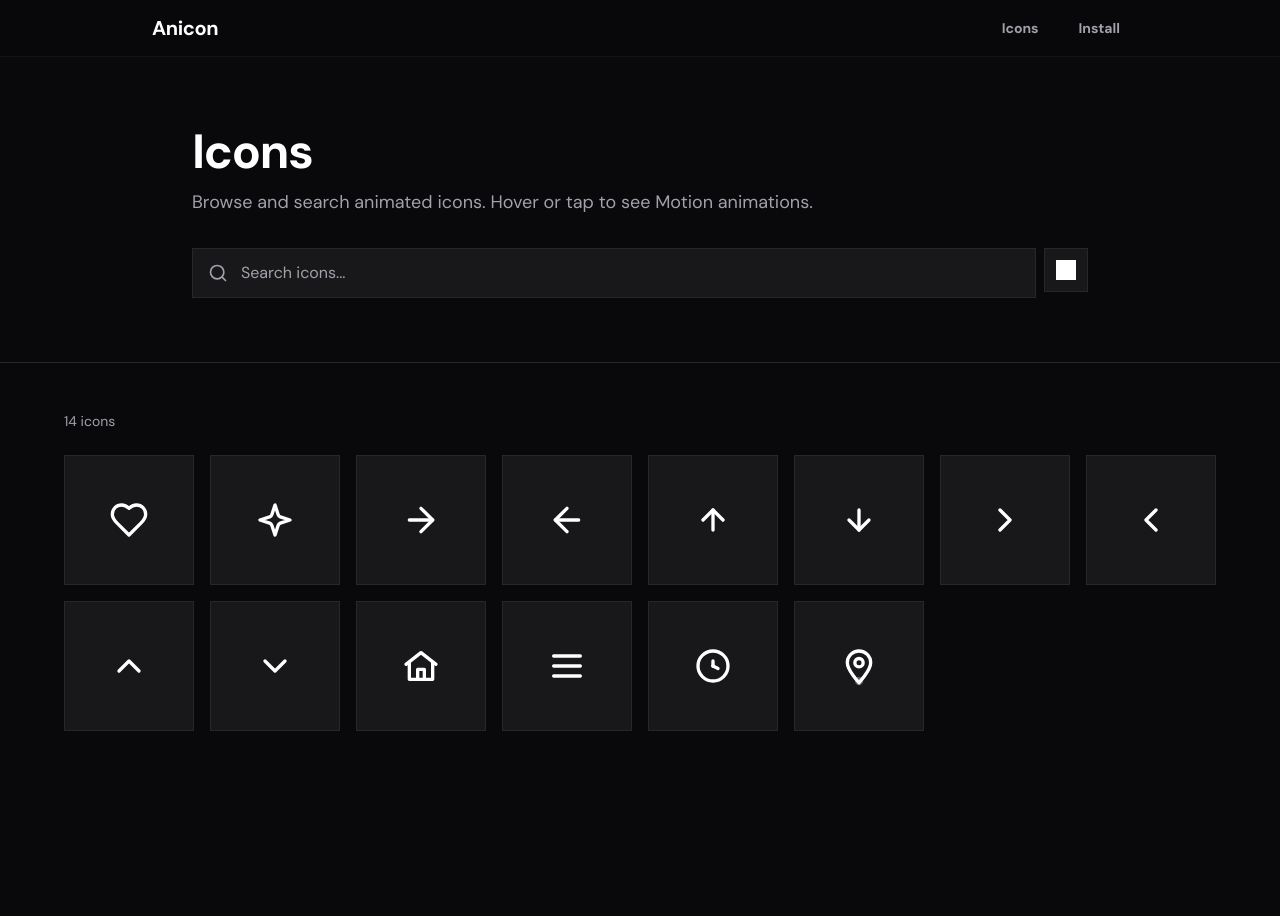
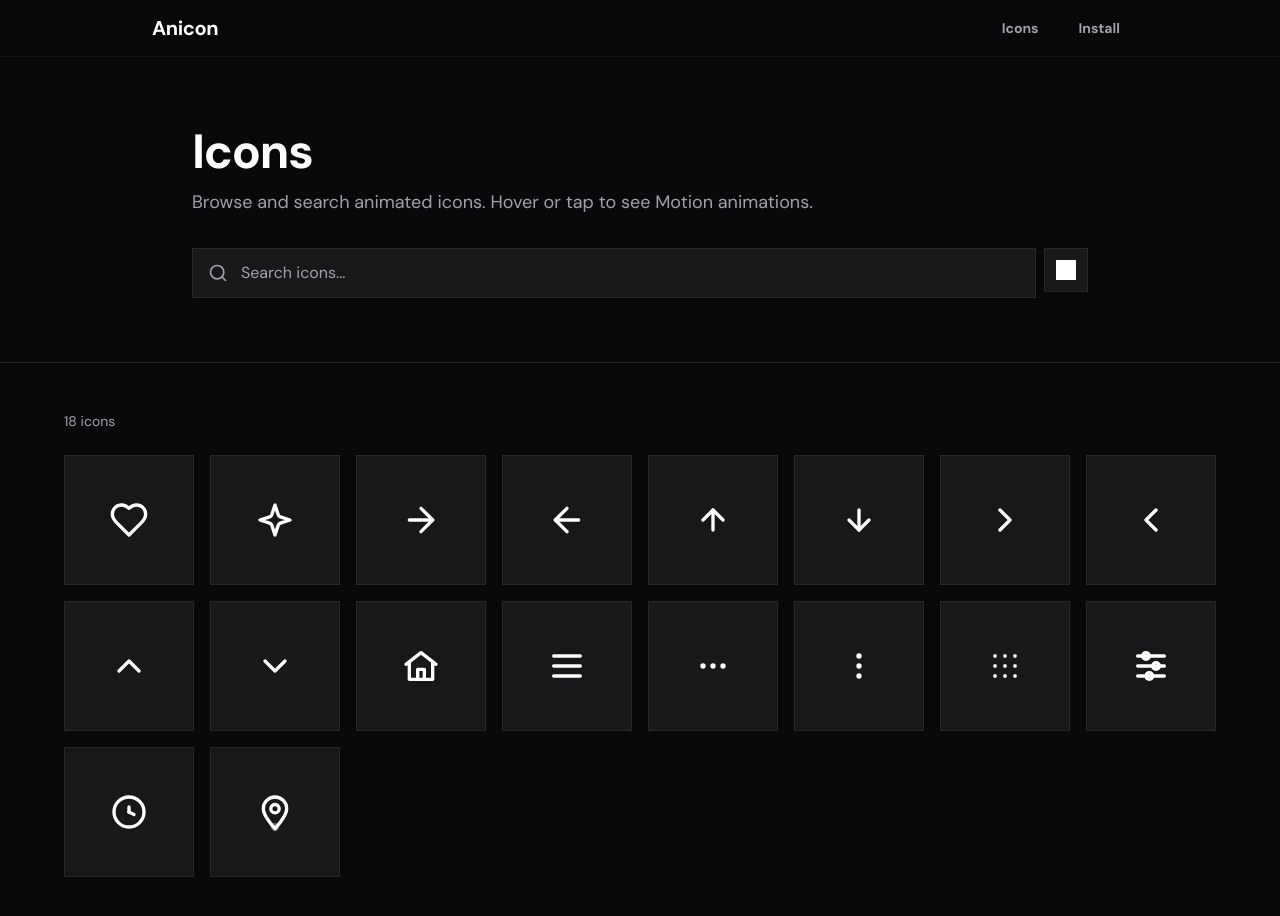
Before and after one commit to gohelboy/anicon, a Next.js app: page /icons in a window 1280 px wide. Shown: the top 916 px of the page. Before the commit the page ends 859 px from the top, so only its background shows below. Built offline with nearby package versions, Linux system fonts and the light colour scheme.

Commit message:
Add menu icon variants

```diff
--- a/app/_data/icons.ts
+++ b/app/_data/icons.ts
@@ -11,6 +11,10 @@ import { IconHeart } from "@/registry/default/icon-heart/icon-heart";
 import { IconHome } from "@/registry/default/icon-home/icon-home";
 import { IconMapPin } from "@/registry/default/icon-map-pin/icon-map-pin";
 import { IconMenu } from "@/registry/default/icon-menu/icon-menu";
+import { IconMenuDots } from "@/registry/default/icon-menu-dots/icon-menu-dots";
+import { IconMenuDotsVertical } from "@/registry/default/icon-menu-dots-vertical/icon-menu-dots-vertical";
+import { IconMenuGrid } from "@/registry/default/icon-menu-grid/icon-menu-grid";
+import { IconMenuSliders } from "@/registry/default/icon-menu-sliders/icon-menu-sliders";
 import { IconSparkle } from "@/registry/default/icon-sparkle/icon-sparkle";
 
 export const iconsRegistry = [
@@ -99,6 +103,34 @@ export const iconsRegistry = [
     tags: ["menu", "navigation", "hamburger", "list"],
   },
   {
+    name: "icon-menu-dots",
+    component: IconMenuDots,
+    color: "text-white",
+    description: "Horizontal menu dots with a playful bounce",
+    tags: ["menu", "dots", "more", "overflow", "navigation"],
+  },
+  {
+    name: "icon-menu-dots-vertical",
+    component: IconMenuDotsVertical,
+    color: "text-white",
+    description: "Vertical menu dots with a subtle sway",
+    tags: ["menu", "dots", "more", "overflow", "navigation"],
+  },
+  {
+    name: "icon-menu-grid",
+    component: IconMenuGrid,
+    color: "text-white",
+    description: "Grid menu with staggered tile motion",
+    tags: ["menu", "grid", "apps", "navigation"],
+  },
+  {
+    name: "icon-menu-sliders",
+    component: IconMenuSliders,
+    color: "text-white",
+    description: "Slider menu with animated knobs",
+    tags: ["menu", "sliders", "settings", "controls"],
+  },
+  {
     name: "icon-clock",
     component: IconClock,
     color: "text-emerald-400",
--- a/registry.json
+++ b/registry.json
@@ -184,6 +184,66 @@
       ]
     },
     {
+      "name": "icon-menu-dots",
+      "type": "registry:component",
+      "title": "Animated Menu Dots",
+      "description": "Horizontal menu dots with playful bounce motion.",
+      "dependencies": [
+        "motion"
+      ],
+      "files": [
+        {
+          "path": "registry/default/icon-menu-dots/icon-menu-dots.tsx",
+          "type": "registry:component"
+        }
+      ]
+    },
+    {
+      "name": "icon-menu-dots-vertical",
+      "type": "registry:component",
+      "title": "Animated Menu Dots Vertical",
+      "description": "Vertical menu dots with subtle sway motion.",
+      "dependencies": [
+        "motion"
+      ],
+      "files": [
+        {
+          "path": "registry/default/icon-menu-dots-vertical/icon-menu-dots-vertical.tsx",
+          "type": "registry:component"
+        }
+      ]
+    },
+    {
+      "name": "icon-menu-grid",
+      "type": "registry:component",
+      "title": "Animated Menu Grid",
+      "description": "Grid menu icon with staggered tile motion.",
+      "dependencies": [
+        "motion"
+      ],
+      "files": [
+        {
+          "path": "registry/default/icon-menu-grid/icon-menu-grid.tsx",
+          "type": "registry:component"
+        }
+      ]
+    },
+    {
+      "name": "icon-menu-sliders",
+      "type": "registry:component",
+      "title": "Animated Menu Sliders",
+      "description": "Slider menu icon with animated knobs.",
+      "dependencies": [
+        "motion"
+      ],
+      "files": [
+        {
+          "path": "registry/default/icon-menu-sliders/icon-menu-sliders.tsx",
+          "type": "registry:component"
+        }
+      ]
+    },
+    {
       "name": "icon-clock",
       "type": "registry:component",
       "title": "Animated Clock",
--- /dev/null
+++ b/registry/default/icon-menu-dots-vertical/icon-menu-dots-vertical.tsx
@@ -0,0 +1,56 @@
+"use client";
+
+import { motion } from "framer-motion";
+
+export interface IconMenuDotsVerticalProps extends React.SVGProps<SVGSVGElement> {
+  /** Size in pixels. Default 24 */
+  size?: number;
+}
+
+const dotVariants = {
+  rest: (index: number) => ({
+    scale: 1,
+    x: 0,
+    transition: { delay: index * 0.06 },
+  }),
+  hover: (index: number) => ({
+    scale: 1.15,
+    x: index % 2 === 0 ? -1 : 1,
+    transition: { delay: index * 0.06, type: "spring", stiffness: 500 },
+  }),
+  tap: { scale: 0.9 },
+};
+
+export function IconMenuDotsVertical({
+  size = 24,
+  className,
+  ...props
+}: IconMenuDotsVerticalProps) {
+  const {
+    onAnimationStart,
+    onAnimationEnd,
+    onDragStart,
+    onDrag,
+    onDragEnd,
+    ...rest
+  } = props;
+  return (
+    <motion.svg
+      xmlns="http://www.w3.org/2000/svg"
+      width={size}
+      height={size}
+      viewBox="0 0 24 24"
+      fill="currentColor"
+      stroke="none"
+      initial="rest"
+      whileHover="hover"
+      whileTap="tap"
+      className={`outline-none focus:outline-none focus:ring-0 select-none ${className ?? ""}`.trim()}
+      {...rest}
+    >
+      <motion.circle cx="12" cy="6" r="1.6" variants={dotVariants} custom={0} />
+      <motion.circle cx="12" cy="12" r="1.6" variants={dotVariants} custom={1} />
+      <motion.circle cx="12" cy="18" r="1.6" variants={dotVariants} custom={2} />
+    </motion.svg>
+  );
+}
--- /dev/null
+++ b/registry/default/icon-menu-dots/icon-menu-dots.tsx
@@ -0,0 +1,52 @@
+"use client";
+
+import { motion } from "framer-motion";
+
+export interface IconMenuDotsProps extends React.SVGProps<SVGSVGElement> {
+  /** Size in pixels. Default 24 */
+  size?: number;
+}
+
+const dotVariants = {
+  rest: (index: number) => ({
+    scale: 1,
+    y: 0,
+    transition: { delay: index * 0.05 },
+  }),
+  hover: (index: number) => ({
+    scale: 1.2,
+    y: index % 2 === 0 ? -1 : 1,
+    transition: { delay: index * 0.05, type: "spring", stiffness: 500 },
+  }),
+  tap: { scale: 0.9 },
+};
+
+export function IconMenuDots({ size = 24, className, ...props }: IconMenuDotsProps) {
+  const {
+    onAnimationStart,
+    onAnimationEnd,
+    onDragStart,
+    onDrag,
+    onDragEnd,
+    ...rest
+  } = props;
+  return (
+    <motion.svg
+      xmlns="http://www.w3.org/2000/svg"
+      width={size}
+      height={size}
+      viewBox="0 0 24 24"
+      fill="currentColor"
+      stroke="none"
+      initial="rest"
+      whileHover="hover"
+      whileTap="tap"
+      className={`outline-none focus:outline-none focus:ring-0 select-none ${className ?? ""}`.trim()}
+      {...rest}
+    >
+      <motion.circle cx="6" cy="12" r="1.6" variants={dotVariants} custom={0} />
+      <motion.circle cx="12" cy="12" r="1.6" variants={dotVariants} custom={1} />
+      <motion.circle cx="18" cy="12" r="1.6" variants={dotVariants} custom={2} />
+    </motion.svg>
+  );
+}
--- /dev/null
+++ b/registry/default/icon-menu-grid/icon-menu-grid.tsx
@@ -0,0 +1,73 @@
+"use client";
+
+import { motion } from "framer-motion";
+
+export interface IconMenuGridProps extends React.SVGProps<SVGSVGElement> {
+  /** Size in pixels. Default 24 */
+  size?: number;
+}
+
+const cellVariants = {
+  rest: (index: number) => ({
+    scale: 1,
+    rotate: 0,
+    transition: { delay: index * 0.04 },
+  }),
+  hover: (index: number) => ({
+    scale: 1.15,
+    rotate: index % 2 === 0 ? 6 : -6,
+    transition: { delay: index * 0.04, type: "spring", stiffness: 420 },
+  }),
+  tap: { scale: 0.92 },
+};
+
+const cells = [
+  { x: 6, y: 6 },
+  { x: 12, y: 6 },
+  { x: 18, y: 6 },
+  { x: 6, y: 12 },
+  { x: 12, y: 12 },
+  { x: 18, y: 12 },
+  { x: 6, y: 18 },
+  { x: 12, y: 18 },
+  { x: 18, y: 18 },
+];
+
+export function IconMenuGrid({ size = 24, className, ...props }: IconMenuGridProps) {
+  const {
+    onAnimationStart,
+    onAnimationEnd,
+    onDragStart,
+    onDrag,
+    onDragEnd,
+    ...rest
+  } = props;
+  return (
+    <motion.svg
+      xmlns="http://www.w3.org/2000/svg"
+      width={size}
+      height={size}
+      viewBox="0 0 24 24"
+      fill="currentColor"
+      stroke="none"
+      initial="rest"
+      whileHover="hover"
+      whileTap="tap"
+      className={`outline-none focus:outline-none focus:ring-0 select-none ${className ?? ""}`.trim()}
+      {...rest}
+    >
+      {cells.map((cell, index) => (
+        <motion.rect
+          key={`${cell.x}-${cell.y}`}
+          x={cell.x - 1}
+          y={cell.y - 1}
+          width="2"
+          height="2"
+          rx="0.6"
+          variants={cellVariants}
+          custom={index}
+        />
+      ))}
+    </motion.svg>
+  );
+}
--- /dev/null
+++ b/registry/default/icon-menu-sliders/icon-menu-sliders.tsx
@@ -0,0 +1,60 @@
+"use client";
+
+import { motion } from "framer-motion";
+
+export interface IconMenuSlidersProps extends React.SVGProps<SVGSVGElement> {
+  /** Size in pixels. Default 24 */
+  size?: number;
+}
+
+const knobVariants = {
+  rest: (index: number) => ({
+    x: 0,
+    transition: { delay: index * 0.05 },
+  }),
+  hover: (index: number) => ({
+    x: index % 2 === 0 ? 2 : -2,
+    transition: { delay: index * 0.05, type: "spring", stiffness: 500 },
+  }),
+  tap: { scale: 0.9 },
+};
+
+export function IconMenuSliders({
+  size = 24,
+  className,
+  ...props
+}: IconMenuSlidersProps) {
+  const {
+    onAnimationStart,
+    onAnimationEnd,
+    onDragStart,
+    onDrag,
+    onDragEnd,
+    ...rest
+  } = props;
+  return (
+    <motion.svg
+      xmlns="http://www.w3.org/2000/svg"
+      width={size}
+      height={size}
+      viewBox="0 0 24 24"
+      fill="none"
+      stroke="currentColor"
+      strokeWidth="2"
+      strokeLinecap="round"
+      strokeLinejoin="round"
+      initial="rest"
+      whileHover="hover"
+      whileTap="tap"
+      className={`outline-none focus:outline-none focus:ring-0 select-none ${className ?? ""}`.trim()}
+      {...rest}
+    >
+      <line x1="4" y1="6" x2="20" y2="6" />
+      <line x1="4" y1="12" x2="20" y2="12" />
+      <line x1="4" y1="18" x2="20" y2="18" />
+      <motion.circle cx="9" cy="6" r="2" variants={knobVariants} custom={0} />
+      <motion.circle cx="15" cy="12" r="2" variants={knobVariants} custom={1} />
+      <motion.circle cx="11" cy="18" r="2" variants={knobVariants} custom={2} />
+    </motion.svg>
+  );
+}
```
